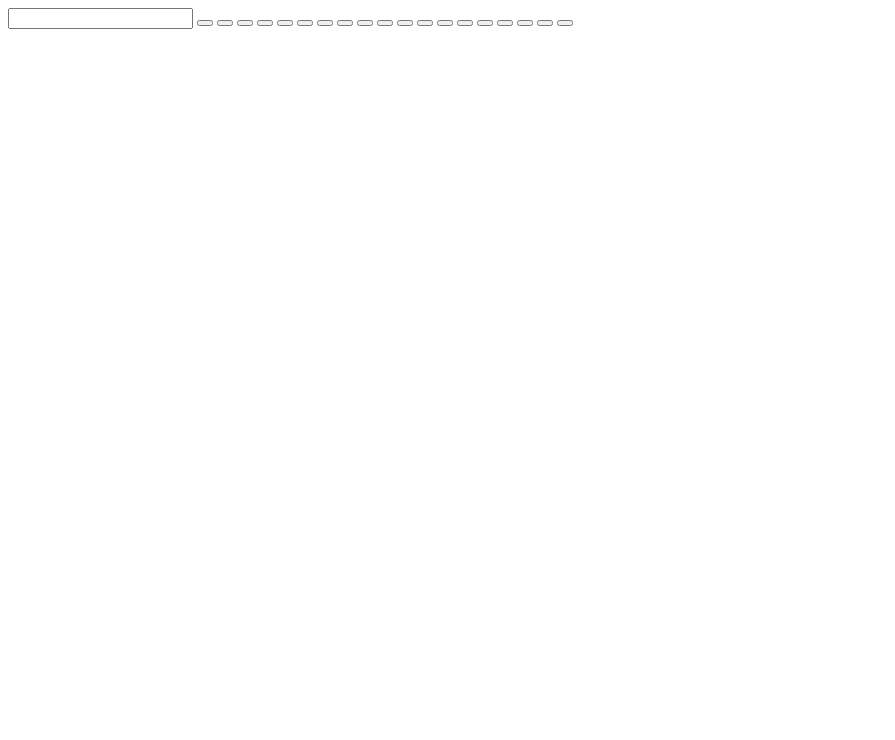
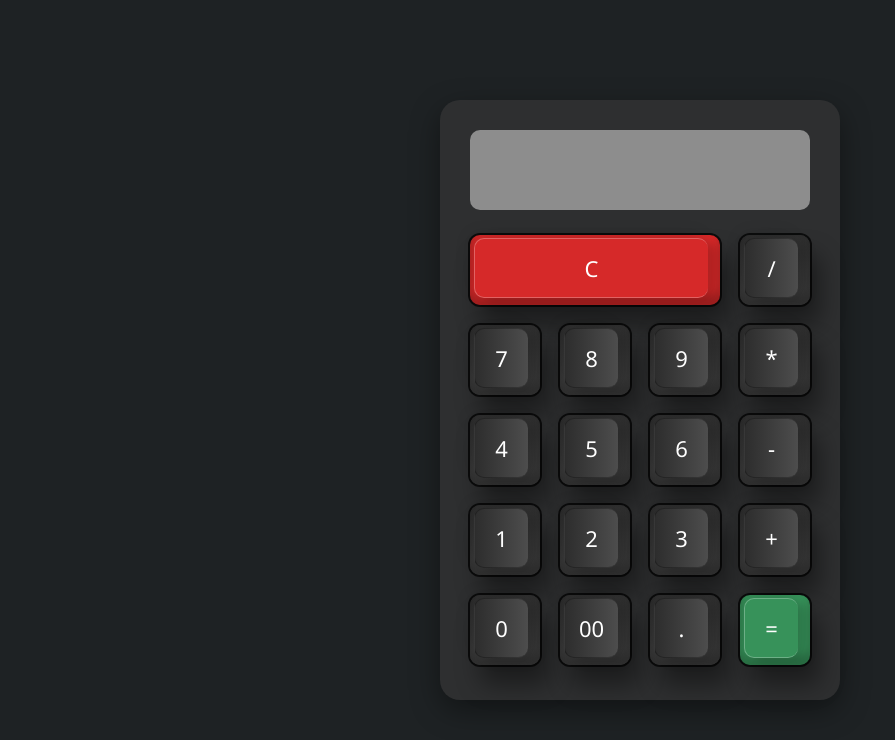
Before and after one commit to Arlene-G/Calculator, a plain HTML site: page index.html in a window 1280 px wide. Shown: the whole page, without its empty margins (0-895 px from the left). Drawn offline with Linux system fonts and the light colour scheme.

Commit message:
done with css

```diff
--- a/index.html
+++ b/index.html
@@ -12,7 +12,7 @@
 <body>
     <div class="container">
         <div class="calculator">
-            <input type="text" class="screen"/>
+            <input type="text" class="screen">
             <button type="button" class="btn clear" data-num="C"></button>
             <button type="button" class="btn" data-num="/"></button>
             <button type="button" class="btn" data-num="7"></button>
@@ -31,7 +31,7 @@
             <button type="button" class="btn" data-num="00"></button>
             <button type="button" class="btn" data-num="."></button>
             <button type="button" class="equal" data-num="="></button>
-            <button type="button" class="equal" data-num="="></button>
+
 
 
         </div>
--- a/style.css
+++ b/style.css
@@ -0,0 +1,120 @@
+*{
+    margin: 0;
+    padding: 0;
+    box-sizing: border-box;
+    outline: none;
+    font-family: "Noto Sans", sans-serif;
+
+}
+
+html{
+    font-size: 62.5%;
+}
+
+.container{
+    width: 100%;
+    height: 100vh;
+    display: flex;
+    background-color:#1e2224 ;
+    justify-content: center;
+    align-items: center;
+}
+.calculator{
+    width: 40rem;
+    height: 60rem;
+    background-color: #2e2f30;
+    padding: 3rem 2rem;
+    border-radius: 2rem;
+    box-shadow: 0 1rem 3rem rgba(0,0,0,0.4);
+    display: flex;
+    flex-wrap: wrap;
+    justify-content: center;
+    align-items: center;
+}
+.screen{
+    width: 34rem;
+    height: 8rem;
+    background-color: #8d8d8d;
+    margin-bottom: 1.5rem;
+    border-radius: 1rem;
+    border: none;
+    pointer-events: none;
+    text-align: right;
+    font-size: 2rem;
+    letter-spacing: 0.1rem;
+    color: #fff;
+    padding: 2rem;
+}
+
+.btn{
+    width: 7rem;
+    height: 7rem;
+    background-color: #3e3f40;
+    border-radius: 1rem;
+    border: none;
+    color: #fff;
+    font-size: 2.5rem;
+    cursor: pointer;
+    transition: all 0.2s ease-in-out;
+}
+
+.btn, .equal{
+    width: 7rem;
+    height: 7rem;
+    margin: 1rem;
+    border: none;
+    background: linear-gradient(180deg, #2f2f2f, #3f3f3f);
+    box-shadow: inset 0 -0.8rem 0.8rem rgba(0, 0, 0, 0.25), 0 0 0 0.2rem rgba(0, 0, 0, 0.75), 1rem 2rem 2.5rem rgba(0, 0, 0, 0.4);
+    border-radius: 1rem;
+    cursor: pointer;
+    position: relative;
+}
+.clear{
+    width: 25rem;
+    background: #d62929;
+}
+
+.btn::before,
+.equal::before{
+    content: attr(data-num);
+    position: absolute;
+    top: 0.3rem;
+    left: 0.4rem;
+    bottom: 0.7rem;
+    right: 1.2rem;
+    color: #fff;
+    display: flex;
+    justify-content: center;
+    align-items: center;
+    font-size: 2.2rem;
+    background: linear-gradient(90deg, #2d2d2d, #4d4d4d);
+    box-shadow: -0.5rem -0.5rem 1.5rem rgba(0, 0, 0, 0.1), 1rem 0.5rem 1rem rgba(0, 0, 0, 0.15);
+    border-left: .1rem solid #0004;
+    border-bottom: .1rem solid #0004;
+    border-top: .1rem solid #0004;
+    border-radius: 1rem;
+
+}
+
+.clear::before{
+    background: #d62929;
+    border-left: .1rem solid #fff4;
+    border-bottom: .1rem solid #fff4;
+    border-top: .1rem solid #fff4;
+}
+
+.equal{
+    background: #37925a;
+}
+
+.equal::before{
+    background: #37925a;
+    border-left: .1rem solid #fff4;
+    border-bottom: .1rem solid #fff4;
+    border-top: .1rem solid #fff4;
+}
+
+.btn:active,
+.equal:active{
+    filter: brightness(1.5);
+}
```
